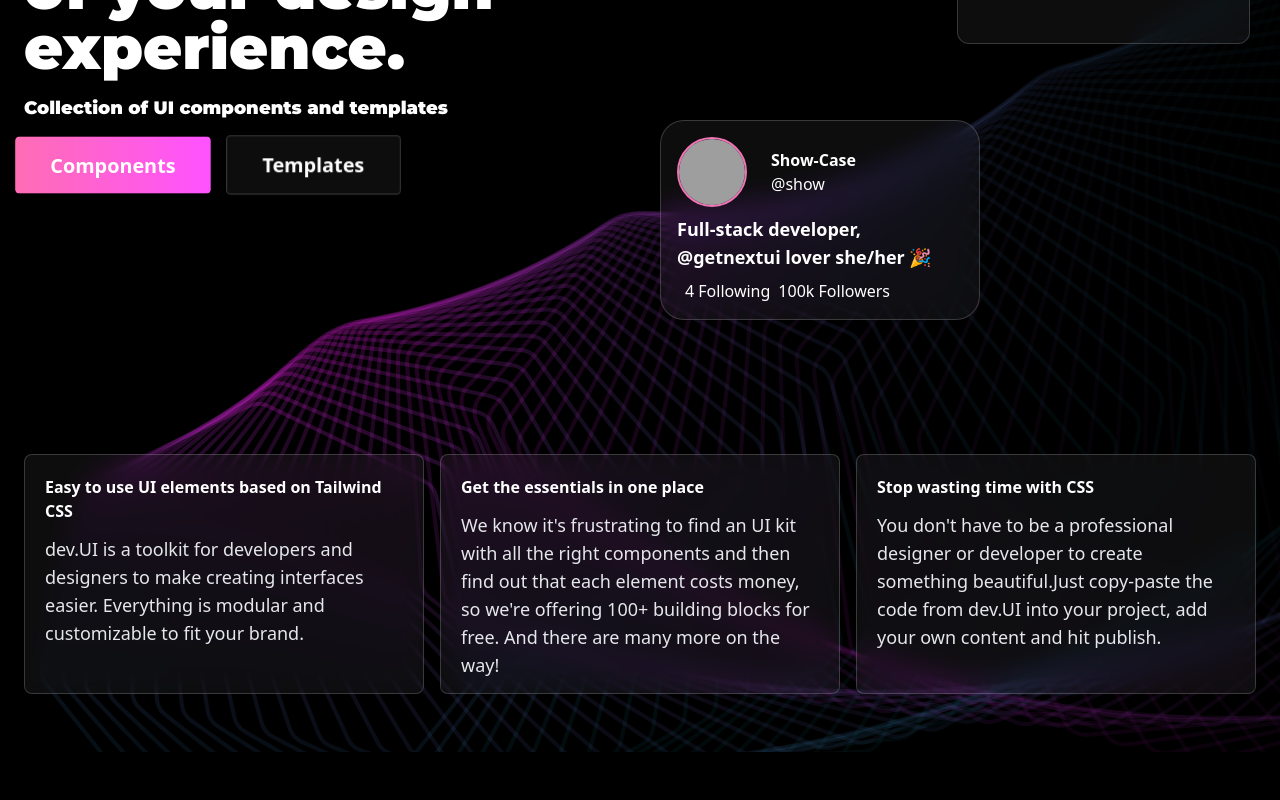
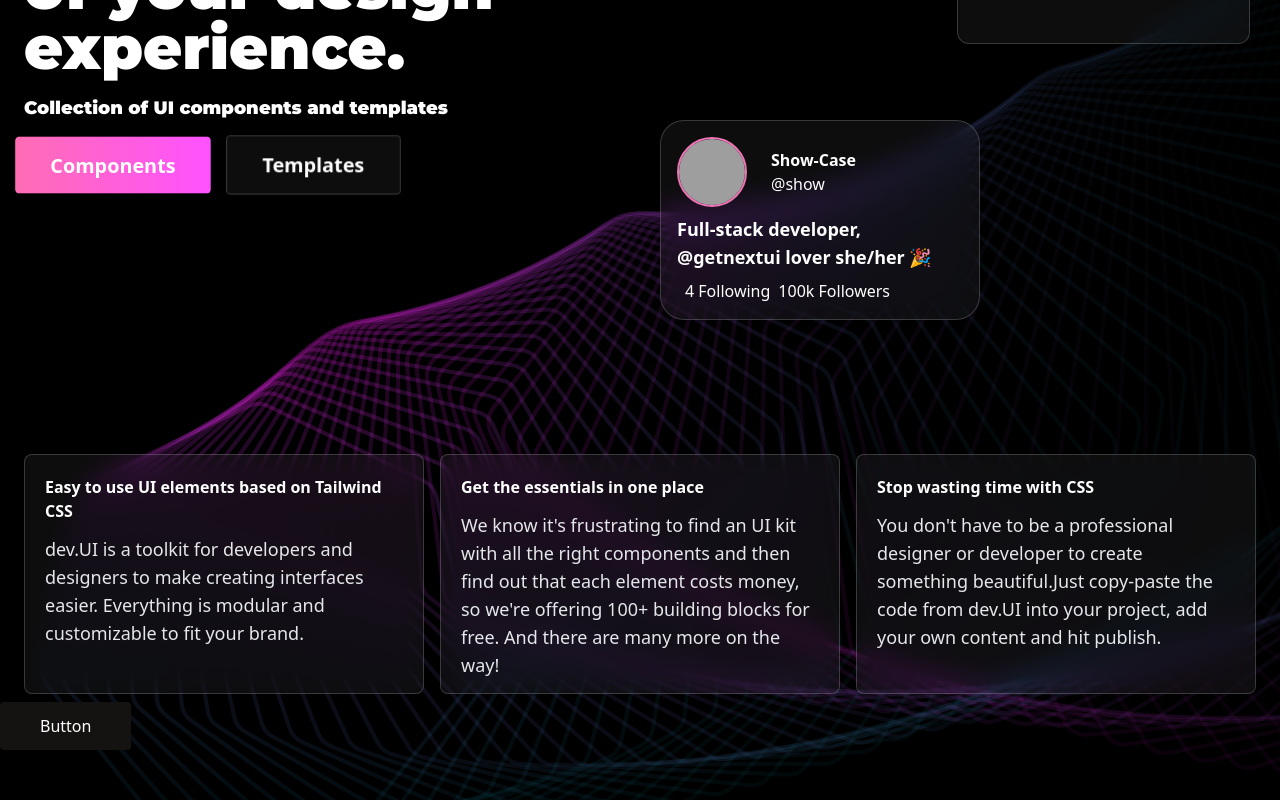
Before and after one commit to kumard3/dev.ui, a Next.js app: page / in a window 1280 px wide. Shown: the part 408-1208 px from the top of the page. Before the commit the page ends 1160 px from the top, so only its background shows below. Built offline with nearby package versions, Linux system fonts and the light colour scheme; grey boxes are pictures that could not be loaded; a web font is replaced by a local one.

Commit message:
new button added

```diff
--- a/app/components/button/Button5.tsx
+++ b/app/components/button/Button5.tsx
@@ -2,7 +2,7 @@ import React from 'react'
 
 export default function Button5() {
   return (
-    <button className="relative z-0 rounded bg-[#0b0b0b] px-10 py-3 transition-[all_0.3s_ease] after:absolute after:left-0 after:top-0 after:-z-10 after:h-full after:w-0 after:rounded after:bg-gray-700 after:transition-[all_0.3s_ease]  hover:after:w-full ">
+    <button className="relative z-0 rounded bg-[#151212] px-10 py-3 transition-[all_0.3s_ease] after:absolute after:left-0 after:top-0 after:-z-10 after:h-full after:w-0 after:rounded after:bg-[#262626] after:transition-[all_0.3s_ease]  hover:after:w-full ">
       Button
     </button>
   )
--- a/pages/index.tsx
+++ b/pages/index.tsx
@@ -1,5 +1,6 @@
 /* eslint-disable react/no-unescaped-entities */
 /* eslint-disable @next/next/link-passhref */
+import Button5 from '../app/components/button/Button5'
 import HomePage from '../layout/HomePage'
 import Hero from '../website/components/Hero'
 
@@ -7,6 +8,8 @@ export default function Home() {
   return (
     <HomePage>
       <Hero />
+      <Button5 />
+
     </HomePage>
   )
 }
```
Also changed, not shown: data/components/data.tsx (+4 -4 lines).
